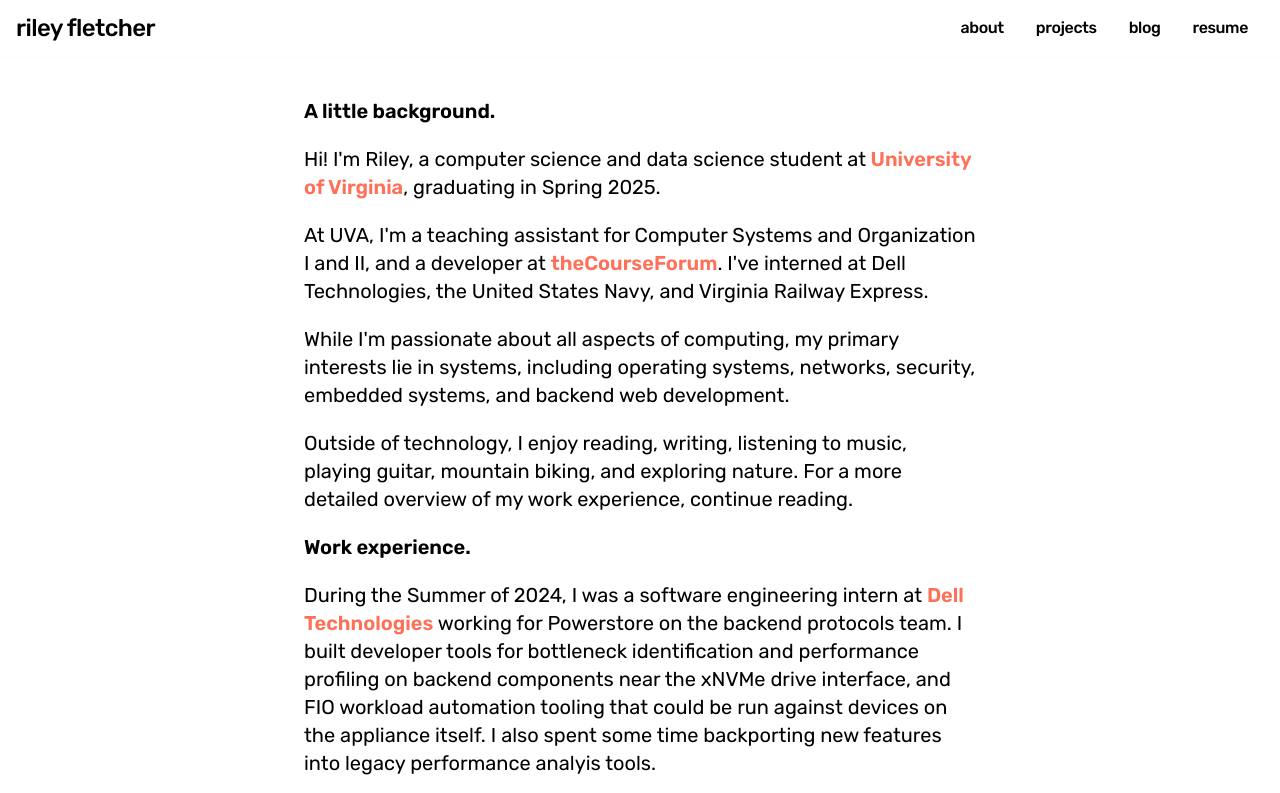
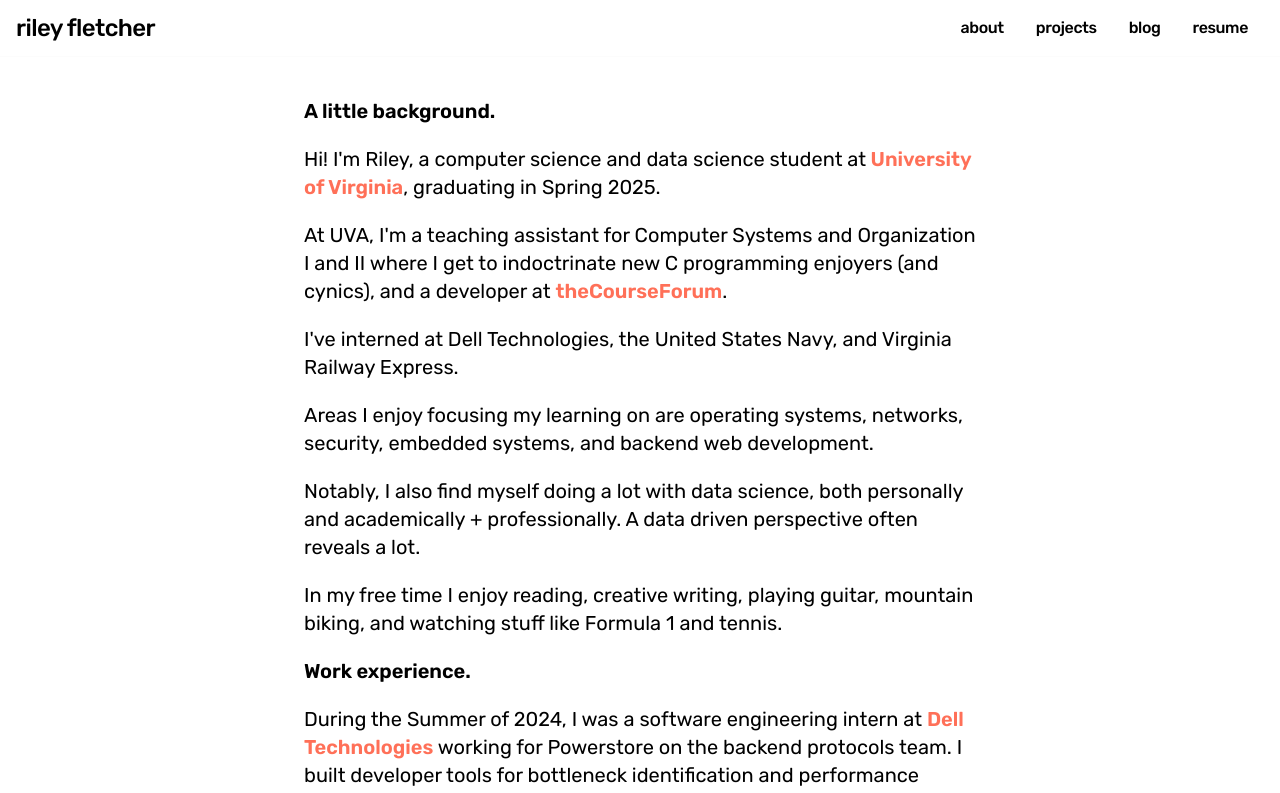
Before and after one commit to rileyfletch/personal-website, a Next.js app: page /about in a window 1280 px wide. Shown: the top 793 px of the page. Built offline with nearby package versions, Linux system fonts and the light colour scheme.

Commit message:
hero and about changes

```diff
--- a/components/about.tsx
+++ b/components/about.tsx
@@ -14,17 +14,26 @@ export default function About() {
 
                     </p>
                     <p className="sm:text-xl mb-4">
-                    At UVA, I&apos;m a teaching assistant for Computer Systems and Organization I and II,
-                    and a developer at <a className="text-red font-semibold transition-all duration-700 hover:text-green" href="https://thecourseforum.com/"> theCourseForum</a>. I&apos;ve interned at Dell Technologies, the United
+                    At UVA, I&apos;m a teaching assistant for Computer Systems and Organization I and II where I get to indoctrinate
+                    new C programming enjoyers (and cynics),
+                    and a developer at <a className="text-red font-semibold transition-all duration-700 hover:text-green" href="https://thecourseforum.com/"> theCourseForum</a>.
+                    </p>
+                    <p className="sm:text-xl mb-4">
+                    I&apos;ve interned at Dell Technologies, the United
                     States Navy, and Virginia Railway Express.
                 </p>
 
                 <p className="sm:text-xl mb-4">
-                While I&apos;m passionate about all aspects of computing, my primary interests lie in systems, including operating systems, networks, security, embedded systems, and backend web development.
+                 Areas I enjoy focusing my learning on are operating systems, networks, security, embedded systems, and backend web development.
+                </p>
+
+                <p className="sm:text-xl mb-4">
+                 Notably, I also find myself doing a lot with data science, both personally and academically + professionally.
+                 A data driven perspective often reveals a lot.
                 </p>
 
                 <p className="sm:text-xl">
-                Outside of technology, I enjoy reading, writing, listening to music, playing guitar, mountain biking, and exploring nature. For a more detailed overview of my work experience, continue reading.
+                In my free time I enjoy reading, creative writing, playing guitar, mountain biking, and watching stuff like Formula 1 and tennis.
                 </p>
 
                 <p className="sm:text-xl mb-4 font-semibold">Work experience.</p>
--- a/components/hero.tsx
+++ b/components/hero.tsx
@@ -11,7 +11,7 @@ export default function Hero() {
                             Hi, I&apos;m Riley.
                         </h1>
                         <p className="font-medium mb-6 max-w-3xl mx-auto md:mx-0 leading-relaxed dark:text-gray-300 sm:text-xl text-center transition-all duration-700 hover:text-dblue">
-                            I&apos;m an aspiring software engineer with interests in systems and backend development.
+                            Aspiring software engineer with interests in systems programming, security, and backend development.
                         </p>
                         <div className="flex flex-wrap items-center md:justify-start gap-6">
                             <a href="https://www.github.com/nrfletcher">
```
